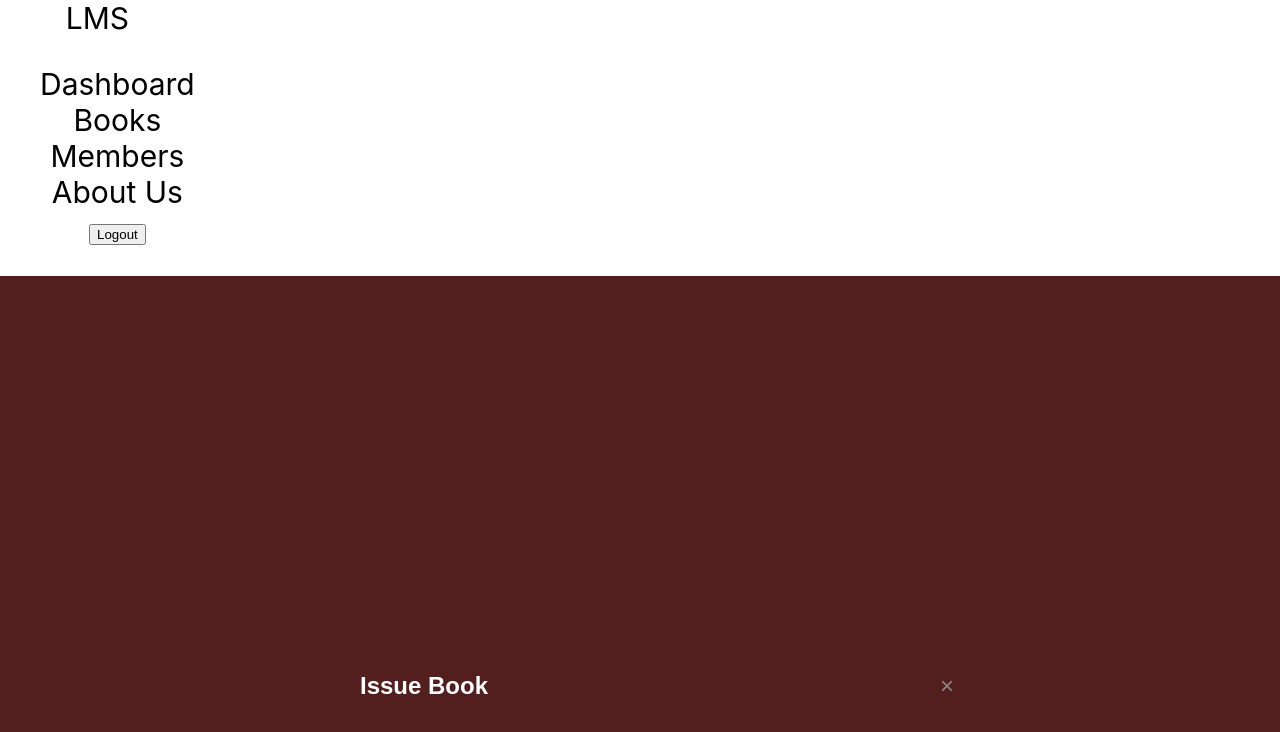
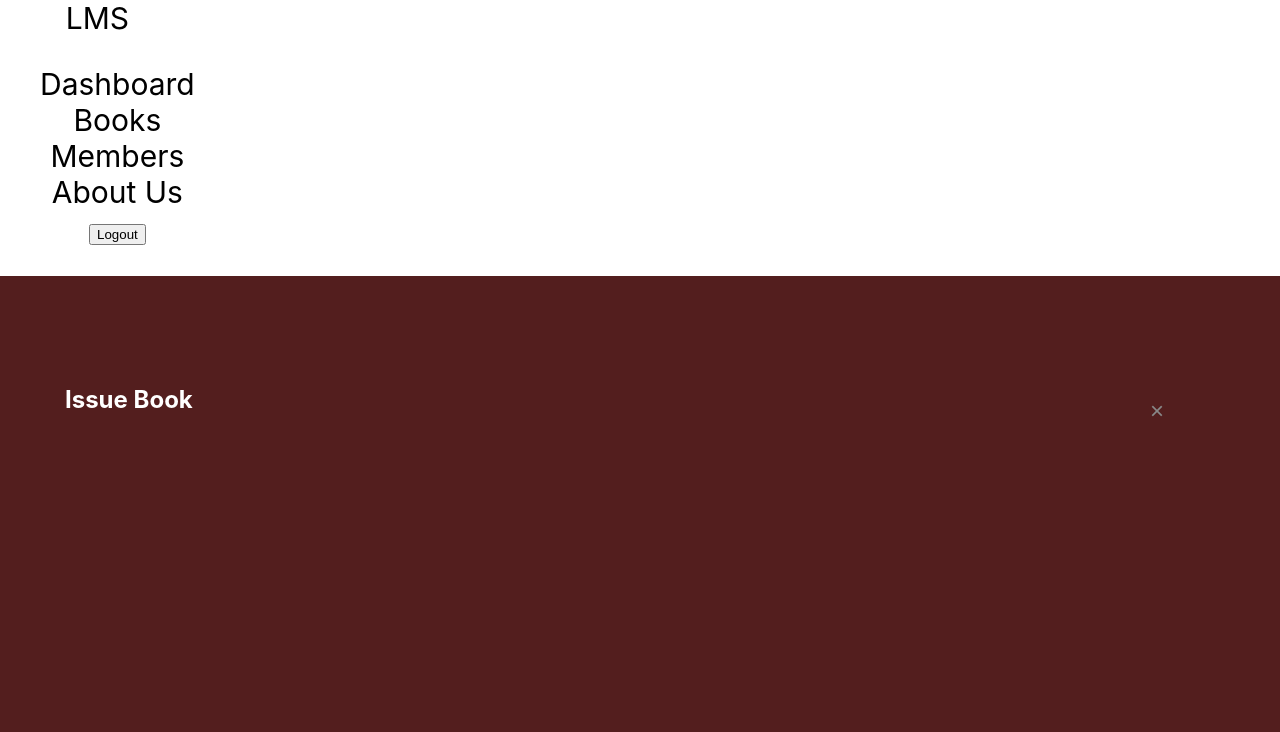
Before and after one commit to KushaRa/LMS-KaragasthalawaMV, a React (Create React App) app: page / in a window 1280 px wide. Shown: the top 732 px of the page. Built offline with nearby package versions, Linux system fonts and the light colour scheme.

Commit message:
changed css in issueBook page

```diff
--- a/src/components/issueBook/issueBook.css
+++ b/src/components/issueBook/issueBook.css
@@ -6,8 +6,8 @@
     display: flex;
     flex-direction: column;
     justify-content: center;
-    align-items: center;
-    font-family: Arial, sans-serif;
+    align-items: left;
+    /* font-family: Arial, sans-serif; */
     padding: 20px;
   }
 
@@ -21,9 +21,12 @@
   }
 
   .issue-book-header h3 {
-    margin: 0;
+    /* margin: 0; */
     font-size: 24px;
     color: #ffffff;
+    margin-top: -550px;
+    margin-left: 45px;
+
   }
 
   .close-button {
@@ -32,6 +35,8 @@
     font-size: 24px;
     color: #888;
     cursor: pointer;
+    margin-top: -550px;
+    margin-right: -550px;
   }
 
   .close-button:hover {
```
